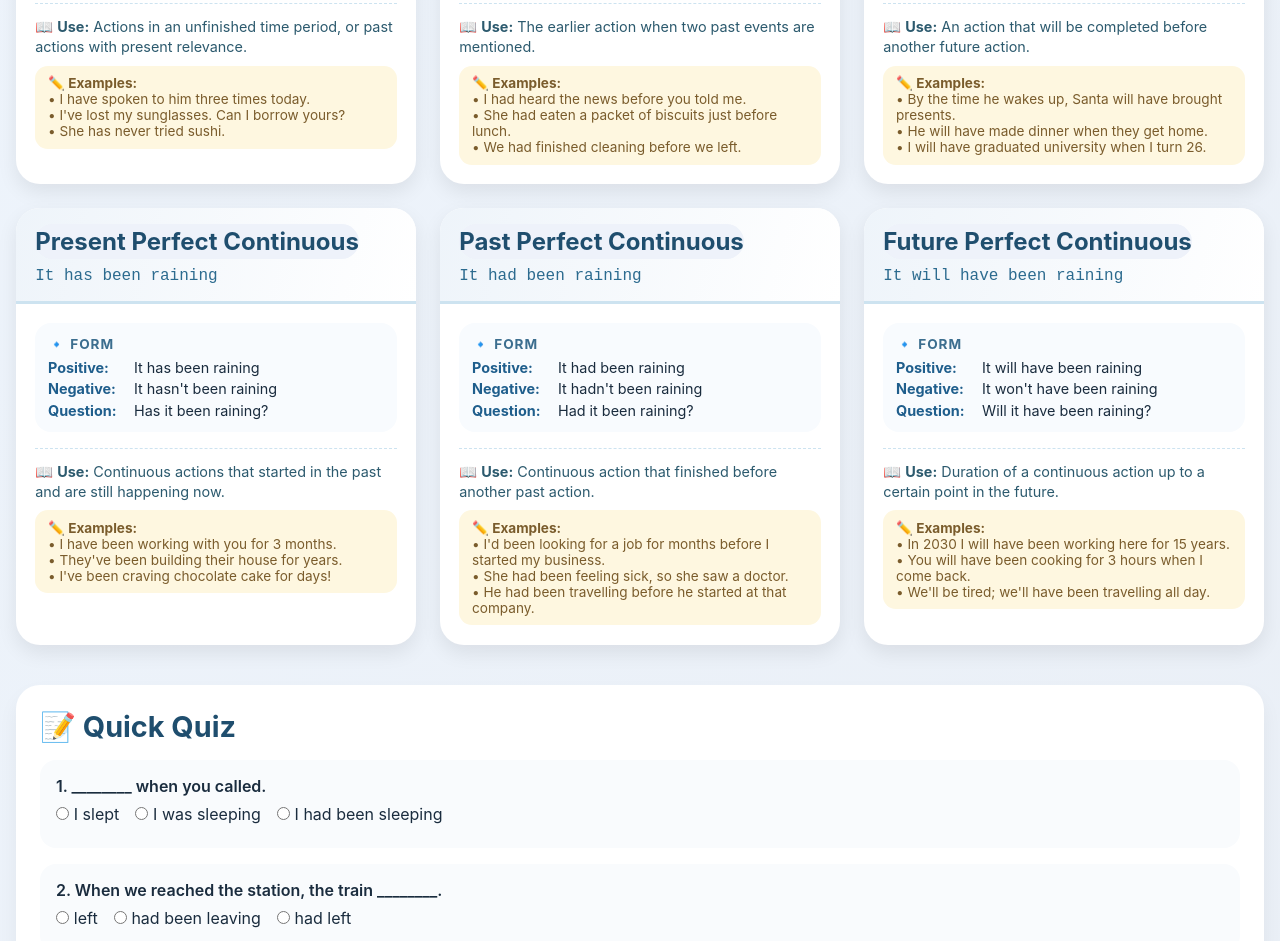
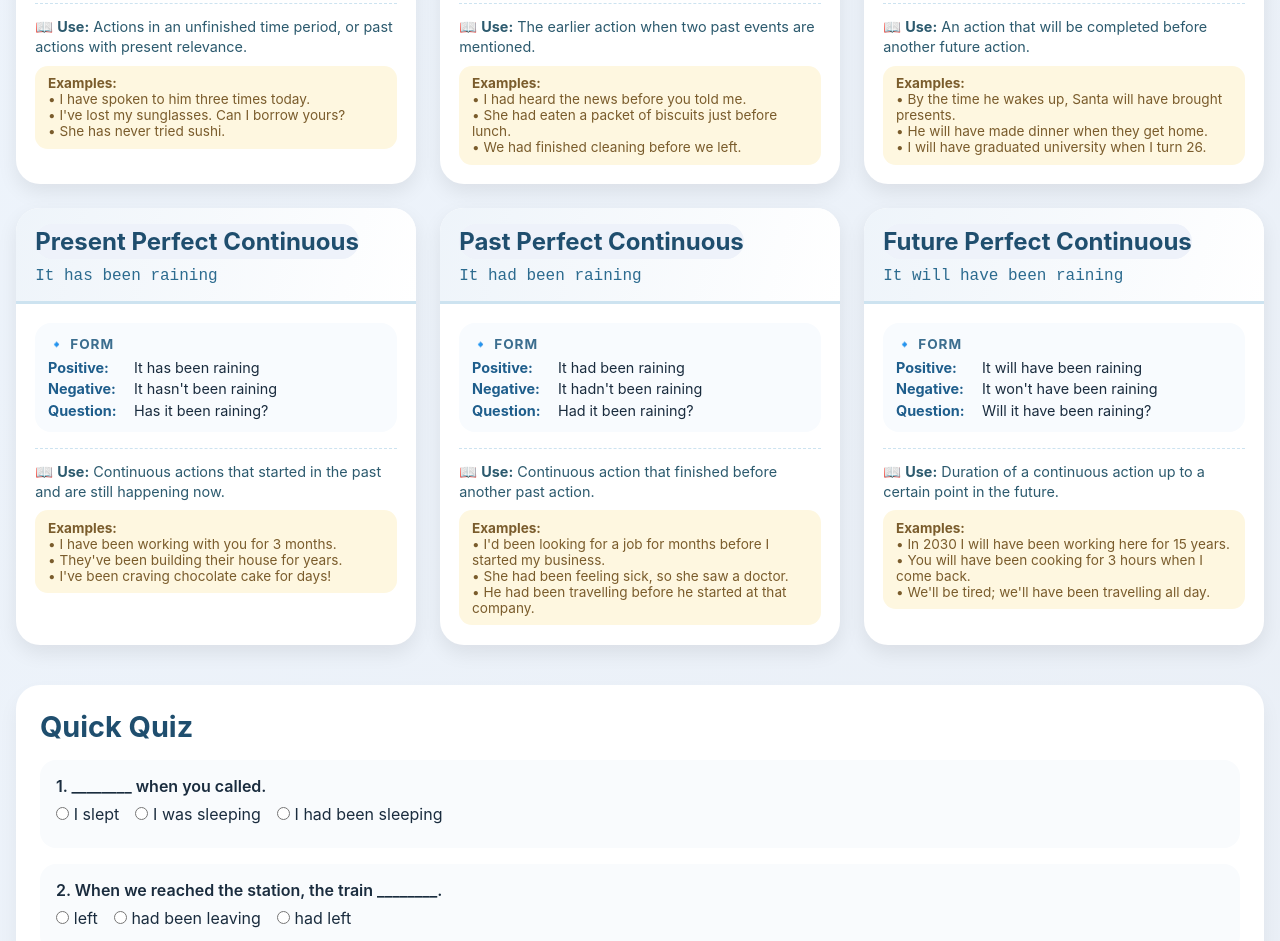
Before and after one commit to calasCosta/IrregularVerbs, a plain HTML site: page tenses.html in a window 1280 px wide. Shown: the part 1598-2539 px from the top of the page. Drawn offline with Linux system fonts and the light colour scheme.

Commit message:
Update tenses.html

```diff
--- a/tenses.html
+++ b/tenses.html
@@ -287,7 +287,7 @@
 
     <!-- quiz section -->
     <div class="quiz-section" id="quizSection">
-        <h2>📝 Quick Quiz</h2>
+        <h2>Quick Quiz</h2>
         <div id="quizQuestions"></div>
         <button class="quiz-submit" id="submitQuiz">Check Answers</button>
         <div id="quizResults" class="quiz-results" style="display: none;"></div>
@@ -484,7 +484,7 @@
                     <div class="usage">
                         <p>📖 <strong>Use:</strong> ${tense.usage}</p>
                         <div class="examples">
-                            <strong>✏️ Examples:</strong><br>
+                            <strong>Examples:</strong><br>
                             ${tense.examples.map(ex => `• ${ex}`).join('<br>')}
                         </div>
                     </div>
```
